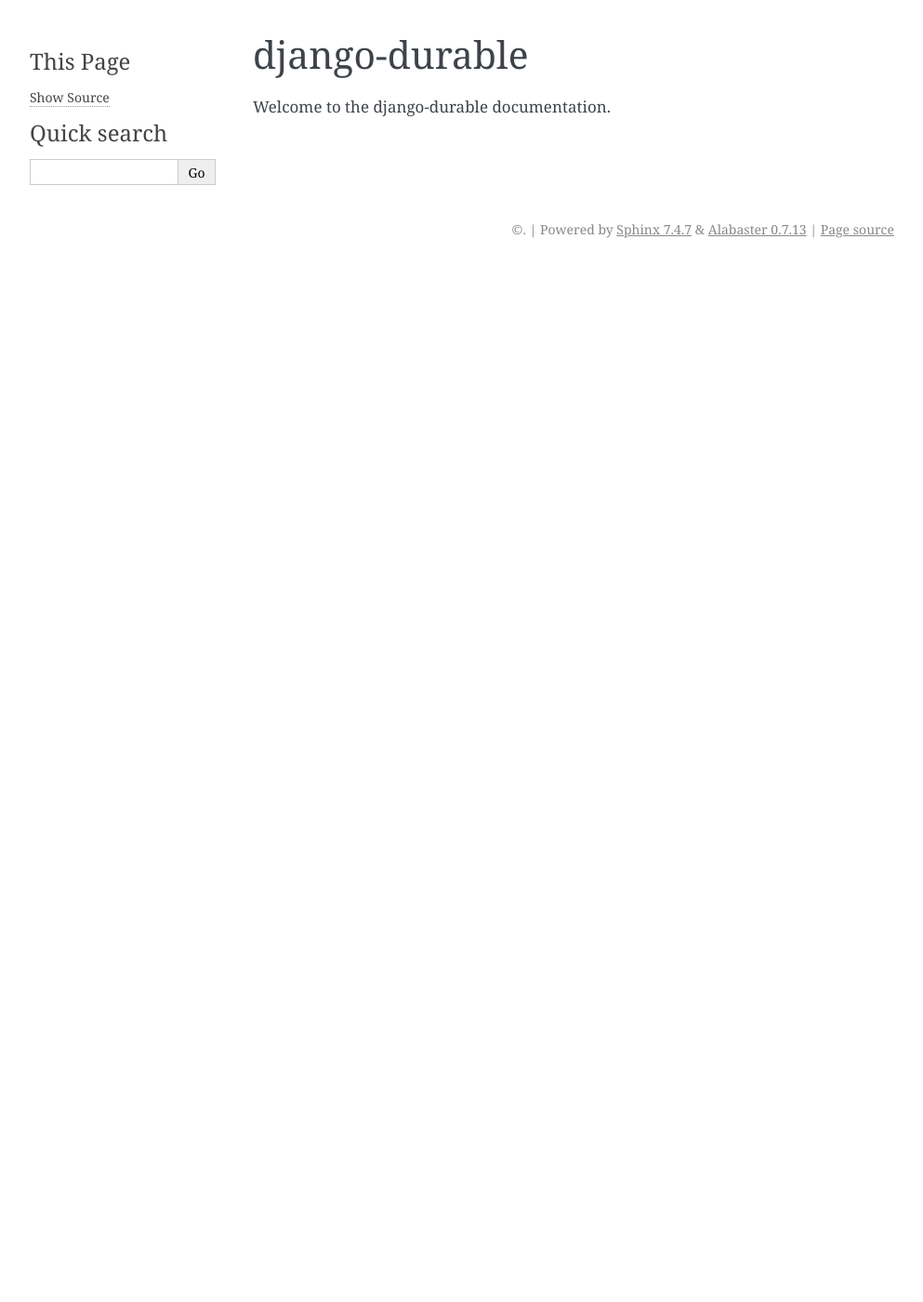
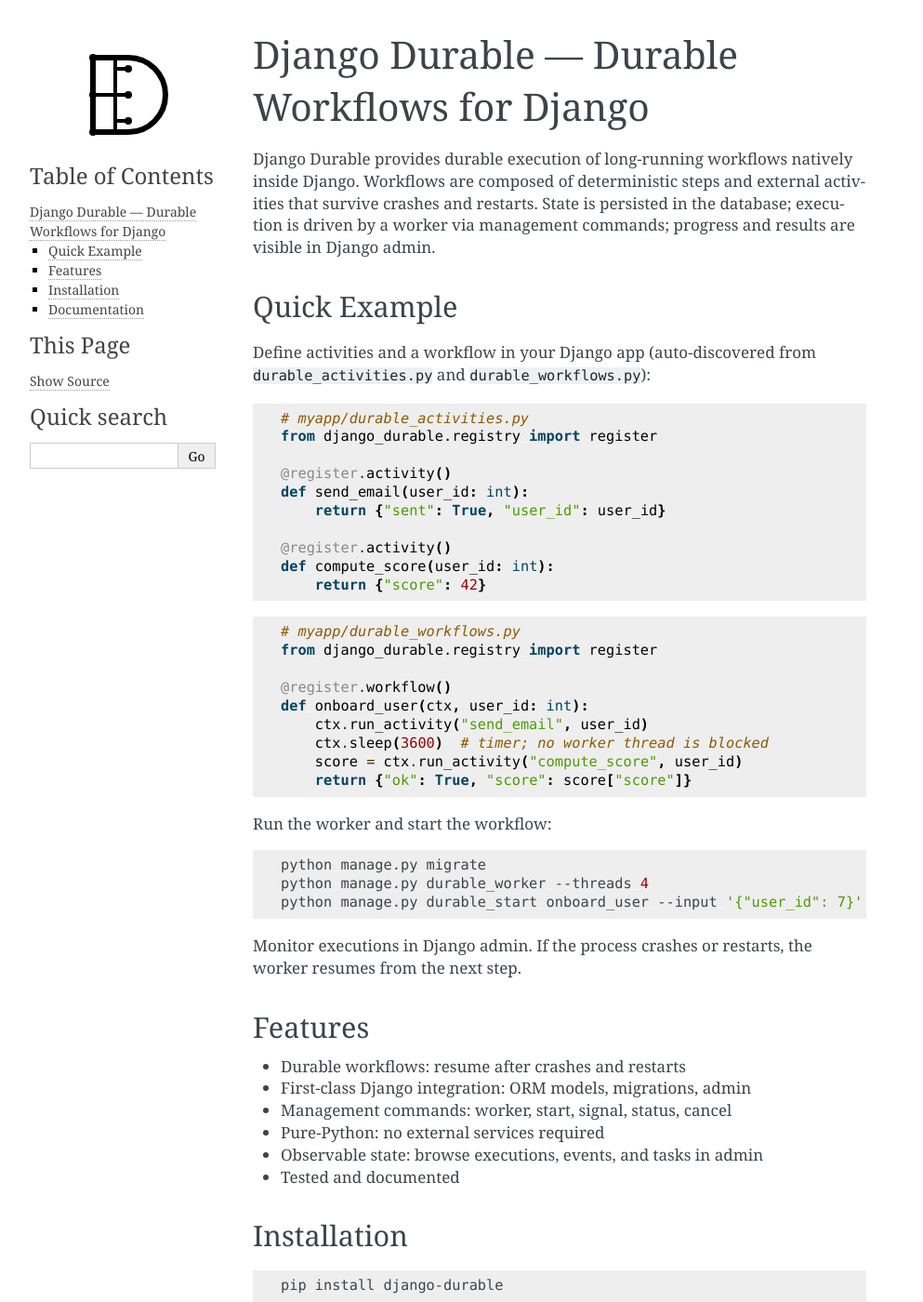
Before and after one commit to grantjenks/django-durable, a Sphinx documentation site: the page built from docs/index.md, in a window 1280 px wide and 1400 px high. Shown: the whole window at 93% size, without its empty margins (148-1141 px from the left). Built offline with Sphinx 7.4.7, drawn with Linux system fonts in a browser that asks for light colours; some of the changed text lies outside the part shown.

````diff
--- a/docs/conf.py
+++ b/docs/conf.py
@@ -1,4 +1,4 @@
-"""Sphinx configuration for django-durable."""
+"""Sphinx configuration for django-durable (Markdown via MyST)."""
 
 import os
 import sys
@@ -6,17 +6,48 @@ import sys
 # Add project root to sys.path
 sys.path.insert(0, os.path.abspath('..'))
 
-project = 'django-durable'
-author = 'django-durable'
+project = 'Django Durable'
+author = 'Grant Jenks'
 
-extensions = ['myst_parser']
+extensions = [
+    'myst_parser',
+    'sphinx.ext.autodoc',
+    'sphinx.ext.napoleon',
+    'sphinx.ext.viewcode',
+    'sphinx.ext.doctest',
+]
 
 source_suffix = {
     '.rst': 'restructuredtext',
     '.md': 'markdown',
 }
 
+# MyST configuration
+myst_enable_extensions = [
+    'colon_fence',  # ```{directive} ... ```
+]
+myst_heading_anchors = 3
+
 templates_path = ['_templates']
 exclude_patterns: list[str] = []
 
 html_theme = 'alabaster'
+html_static_path = ['_static']
+html_logo = '_static/django-durable-logo.svg'
+
+# Autodoc defaults
+autodoc_default_options = {
+    'members': True,
+    'undoc-members': False,
+    'inherited-members': False,
+}
+
+# Configure Django so autodoc can import models and modules safely
+os.environ.setdefault('DJANGO_SETTINGS_MODULE', 'testproj.settings')
+try:
+    import django  # type: ignore
+
+    django.setup()
+except Exception:
+    # Allow building API pages that don't need Django when settings are unavailable
+    pass
--- a/docs/index.md
+++ b/docs/index.md
@@ -1,3 +1,96 @@
-# django-durable
+---
+title: Django Durable — Durable Workflows for Django
+---
 
-Welcome to the django-durable documentation.
+# Django Durable — Durable Workflows for Django
+
+Django Durable provides durable execution of long-running workflows natively inside Django. Workflows are composed of deterministic steps and external activities that survive crashes and restarts. State is persisted in the database; execution is driven by a worker via management commands; progress and results are visible in Django admin.
+
+## Quick Example
+
+Define activities and a workflow in your Django app (auto-discovered from `durable_activities.py` and `durable_workflows.py`):
+
+```python
+# myapp/durable_activities.py
+from django_durable.registry import register
+
+@register.activity()
+def send_email(user_id: int):
+    return {"sent": True, "user_id": user_id}
+
+@register.activity()
+def compute_score(user_id: int):
+    return {"score": 42}
+```
+
+```python
+# myapp/durable_workflows.py
+from django_durable.registry import register
+
+@register.workflow()
+def onboard_user(ctx, user_id: int):
+    ctx.run_activity("send_email", user_id)
+    ctx.sleep(3600)  # timer; no worker thread is blocked
+    score = ctx.run_activity("compute_score", user_id)
+    return {"ok": True, "score": score["score"]}
+```
+
+Run the worker and start the workflow:
+
+```bash
+python manage.py migrate
+python manage.py durable_worker --threads 4
+python manage.py durable_start onboard_user --input '{"user_id": 7}'
+```
+
+Monitor executions in Django admin. If the process crashes or restarts, the worker resumes from the next step.
+
+## Features
+
+- Durable workflows: resume after crashes and restarts
+- First-class Django integration: ORM models, migrations, admin
+- Management commands: worker, start, signal, status, cancel
+- Pure-Python: no external services required
+- Observable state: browse executions, events, and tasks in admin
+- Tested and documented
+
+## Installation
+
+```bash
+pip install django-durable
+```
+
+Add the app and run migrations:
+
+```python
+# settings.py
+INSTALLED_APPS = [
+    # ...
+    'django_durable',
+]
+```
+
+```bash
+python manage.py migrate
+```
+
+Optional: Django Durable auto-discovers your code in `durable_workflows.py` and `durable_activities.py` modules of your installed apps.
+
+## Documentation
+
+- [Tutorial](tutorial.md)
+- [Benchmarks](benchmarks.md)
+- [API Reference](api.md)
+- [Design](design.md)
+- [Development](development.md)
+
+```{toctree}
+:hidden:
+:maxdepth: 2
+
+tutorial
+benchmarks
+api
+design
+development
+```
````
Also changed, not shown: docs/api.md (added, +170 -0 lines), docs/benchmarks.md (added, +83 -0 lines), docs/design.md (added, +69 -0 lines), docs/development.md (added, +77 -0 lines), docs/tutorial.md (added, +146 -0 lines), noxfile.py (+39 -1 lines), 1 other file.
